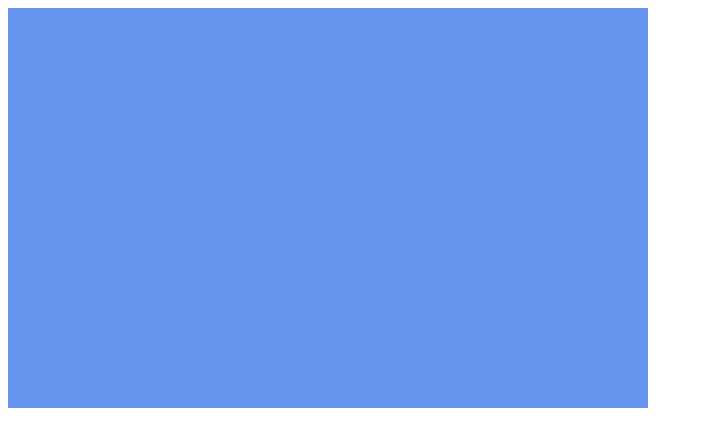
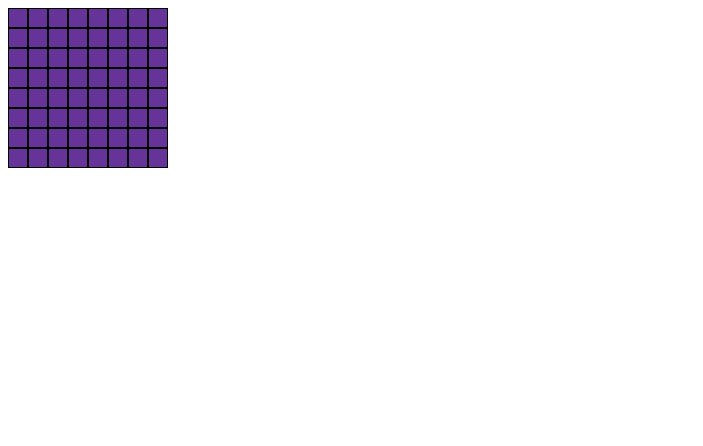
Before and after one commit to davidstewy/createGridAndCellClasses, a plain HTML site: page index.html in a window 1280 px wide. Shown: the whole page, without its empty margins (0-703 px from the left). Drawn offline with Linux system fonts and the light colour scheme.

Commit message:
lotsa changes

```diff
--- /dev/null
+++ b/classes/Cell.js
@@ -0,0 +1,29 @@
+"use strict";
+
+function Cell (rowIndex, colIndex, options) {
+    this.rowIndex = rowIndex;
+    this.colIndex = colIndex;
+    this.options = options;
+
+    this.createElement();
+    this.setStyles();
+}
+
+Cell.prototype.createElement = function () {
+    this.element = document.createElement("div");
+
+    this.element.dataset.rowIndex = this.rowIndex;
+    this.element.dataset.colIndex = this.colIndex;
+    this.element.cellInstance = this;
+
+    this.options.parentElement.appendChild(this.element);
+}
+
+Cell.prototype.setStyles = function () {
+    this.element.classList.add(...this.options.classList);
+
+    this.element.style.width = this.options.styles.width;
+    this.element.style.height = this.options.styles.height;
+    this.element.style.backgroundColor = this.options.styles.backgroundColor;
+    this.element.style.border = this.options.styles.border;
+}
--- /dev/null
+++ b/classes/Grid.js
@@ -0,0 +1,52 @@
+"use strict";
+
+function Grid (options) {
+    this.options = options;
+    this.board = [];
+
+    this.createElement();
+    this.createRows();
+}
+
+Grid.prototype = {
+    constructor: Grid,
+
+    createElement: function () {
+        this.element = document.createElement("div");
+        this.element.classList.add("grid");
+        this.options.parentElement.appendChild(this.element);
+    },
+
+    createRows: function () {
+        for(let rowIndex = 0; rowIndex < this.options.rows; rowIndex++) {
+            const rowDiv = document.createElement("div");
+            rowDiv.className = "row";
+            rowDiv.style.height = this.options.cell.height;
+            this.element.appendChild(rowDiv);
+
+            this.board.push([]);
+
+            this.createCells(rowIndex, rowDiv);
+        }
+    },
+
+    createCells: function (rowIndex, rowDiv) {
+        for (let colIndex = 0; colIndex < this.options.columns; colIndex++) {
+
+            const options = {
+                classList: this.options.cell.classList,
+                styles: {
+                    width: this.options.cell.width,
+                    height: this.options.cell.height,
+                    border: this.options.cell.border,
+                    backgroundColor: this.options.cell.color,
+                },
+                parentElement: rowDiv,
+            };
+
+            const cell = new Cell(rowIndex, colIndex, options);
+            this.board[rowIndex].push(cell);
+        }
+    },
+
+}
--- a/index.html
+++ b/index.html
@@ -4,11 +4,13 @@
     <meta charset="UTF-8">
     <meta name="viewport" content="width=device-width, initial-scale=1.0">
     <meta http-equiv="X-UA-Compatible" content="ie=edge">
-    <title>Document</title>
+    <title>Grid & Cell Classes</title>
     <link rel="stylesheet" href="style.css">
 </head>
 <body>
     <main></main>
+    <script src="classes/Cell.js"></script>
+    <script src="classes/Grid.js"></script>
     <script src="script.js"></script>
 </body>
 </html>
--- a/script.js
+++ b/script.js
@@ -1,25 +1,58 @@
-function Grid (rows, columns, parentElement) {
-    this.rows = rows;
-    this.columns = columns;
+"use strict";
 
-}
+const grid = new Grid({
+    rows: 8,
+    columns: 8,
+    parentElement: document.querySelector("main"),
+
+    cell: {
+        width: "20px",
+        height: "20px",
+        border: "1px solid black",
+        color: "rebeccapurple",
+        classList: ["cell"],
+    }
+});
 
 
-Grid.prototype = {
-    addElement: function (parentElement) {
-        this.element = document.createElement("div");
-        this.element.classList.add();
-        this.parentElement = parentElement
-        this.parentElement.appendChild(this.element);
-    },
-
-    constructor: Grid,
-}
 
 
-function Cell (height, width, color, border, parentElement){
-    this.height = height;
-    this.width = width;
-    this.color = color;
-    this.border = border;
-}
+
+
+
+
+// "use strict";
+// const container = document.querySelector("main");
+
+// function Grid (rows, columns, parentElement) {
+//     this.rows = rows;
+//     this.columns = columns;
+//     this.element = document.createElement("div");
+//     this.element.classList.add(poo);
+//     this.parentElement = parentElement
+//     this.parentElement.appendChild(this.element);
+//     for (let rowIndex = 0; rowIndex < this.rows; rowIndex++){
+//         let cell = new Cell()
+//     }
+// }
+// // Grid.prototype = {
+// //     addElement: function (parentElement) {
+// //         this.element = document.createElement("div");
+// //         this.element.classList.add();
+// //         this.parentElement = parentElement
+// //         this.parentElement.appendChild(this.element);
+// //     },
+
+// //     constructor: Grid,
+// // }
+
+
+// function Cell (height, width, color, border, parentElement){
+//     this.height = height;
+//     this.width = width;
+//     Grid.bind(this, rows, columns, parentElement);
+//     // this.element = document.createElement("div");
+//     // this.element.classList.add();
+//     // this.parentElement = parentElement
+//     // this.parentElement.appendChild(this.element);
+// }
--- a/style.css
+++ b/style.css
@@ -1,5 +1,9 @@
-main {
-    width: 50vw;
-    height: 50vh;
-    background: cornflowerblue;
+.grid, .row, .cell {
+    box-sizing: border-box;
+    margin: 0;
+    padding: 0;
 }
+
+.cell {
+    display: inline-block;
+}
```
